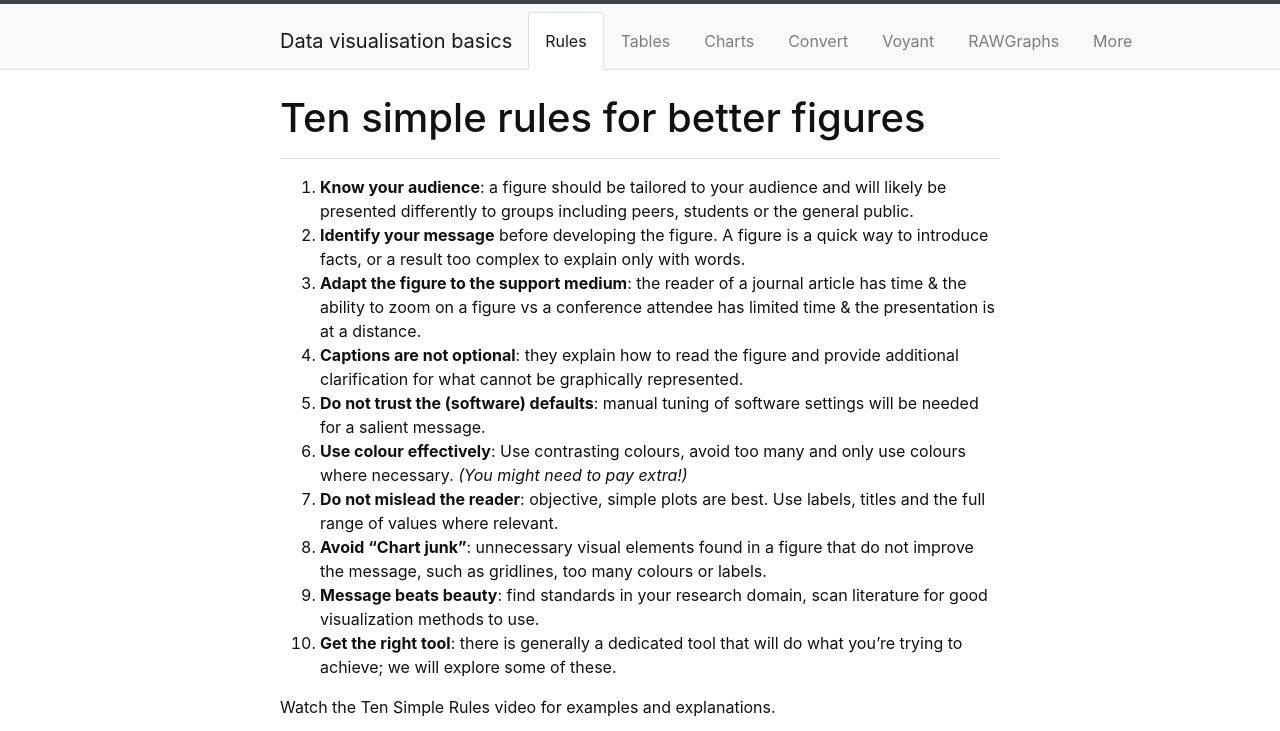
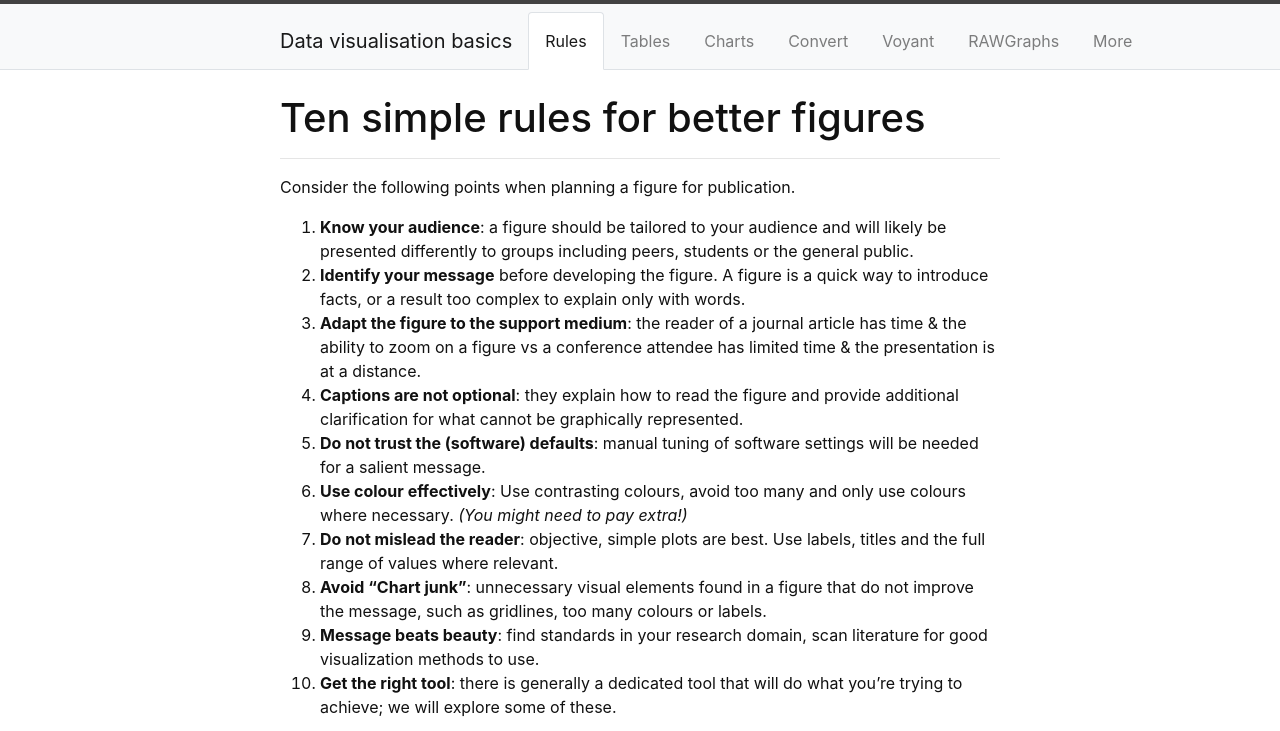
Before and after one commit to GULibrarySandbox/data-vis-basics, a Jekyll site: the page built from content/1-rules.md, in a window 1280 px wide and 900 px high, cut to the strip 0-731 px from the top of the window. Built offline with Jekyll 4.4.1, drawn with Linux system fonts in a browser that asks for light colours.

Commit message:
Update 1-rules.md

```diff
--- a/content/1-rules.md
+++ b/content/1-rules.md
@@ -5,6 +5,8 @@ nav: true
 # Ten simple rules for better figures
 
 -----
+
+Consider the following points when planning a figure for publication.
 
 1. **Know your audience**: a figure should be tailored to your audience and will likely be presented differently to groups including peers, students or the general public.
 2. **Identify your message** before developing the figure. A figure is a quick way to introduce facts, or a result too complex to explain only with words.
```
